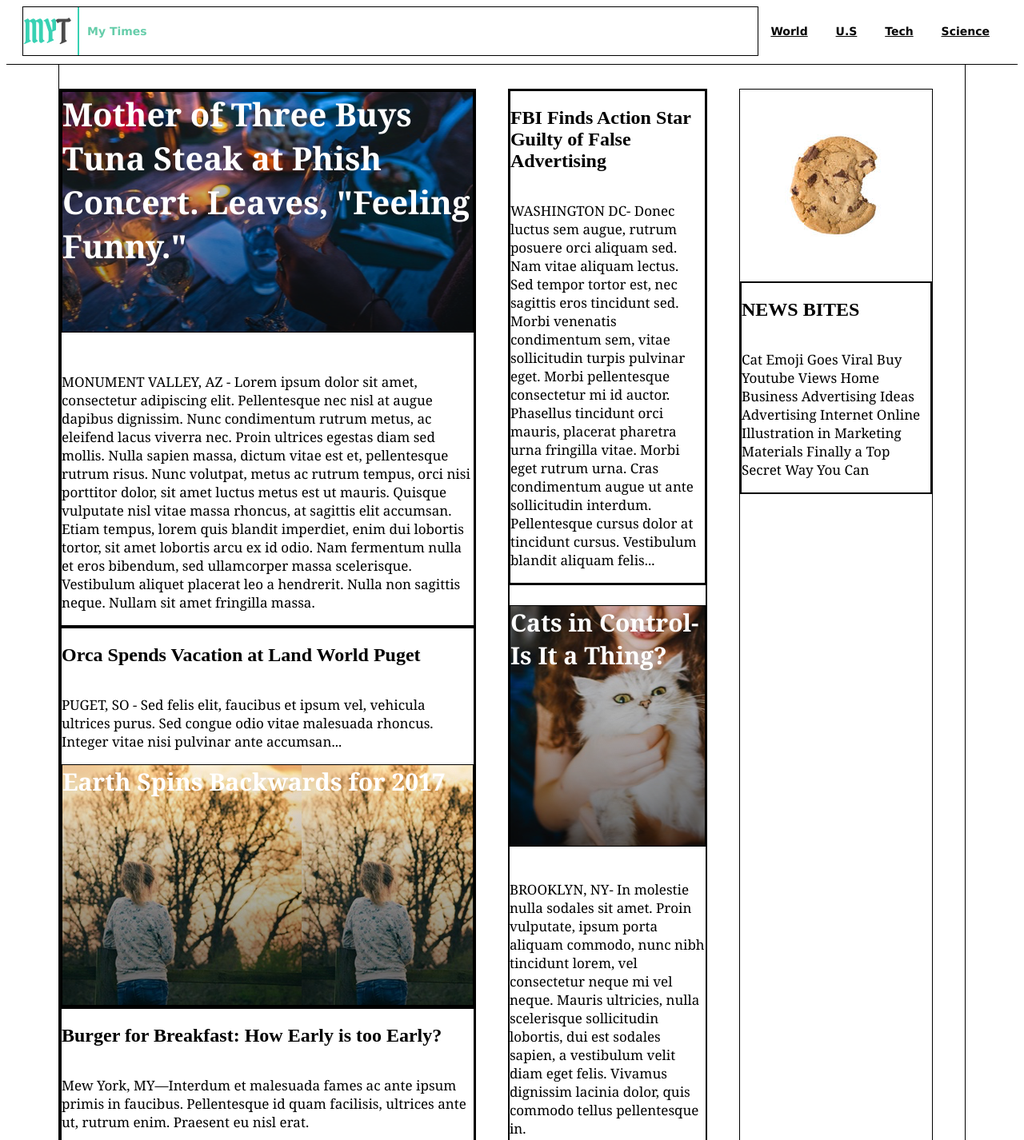
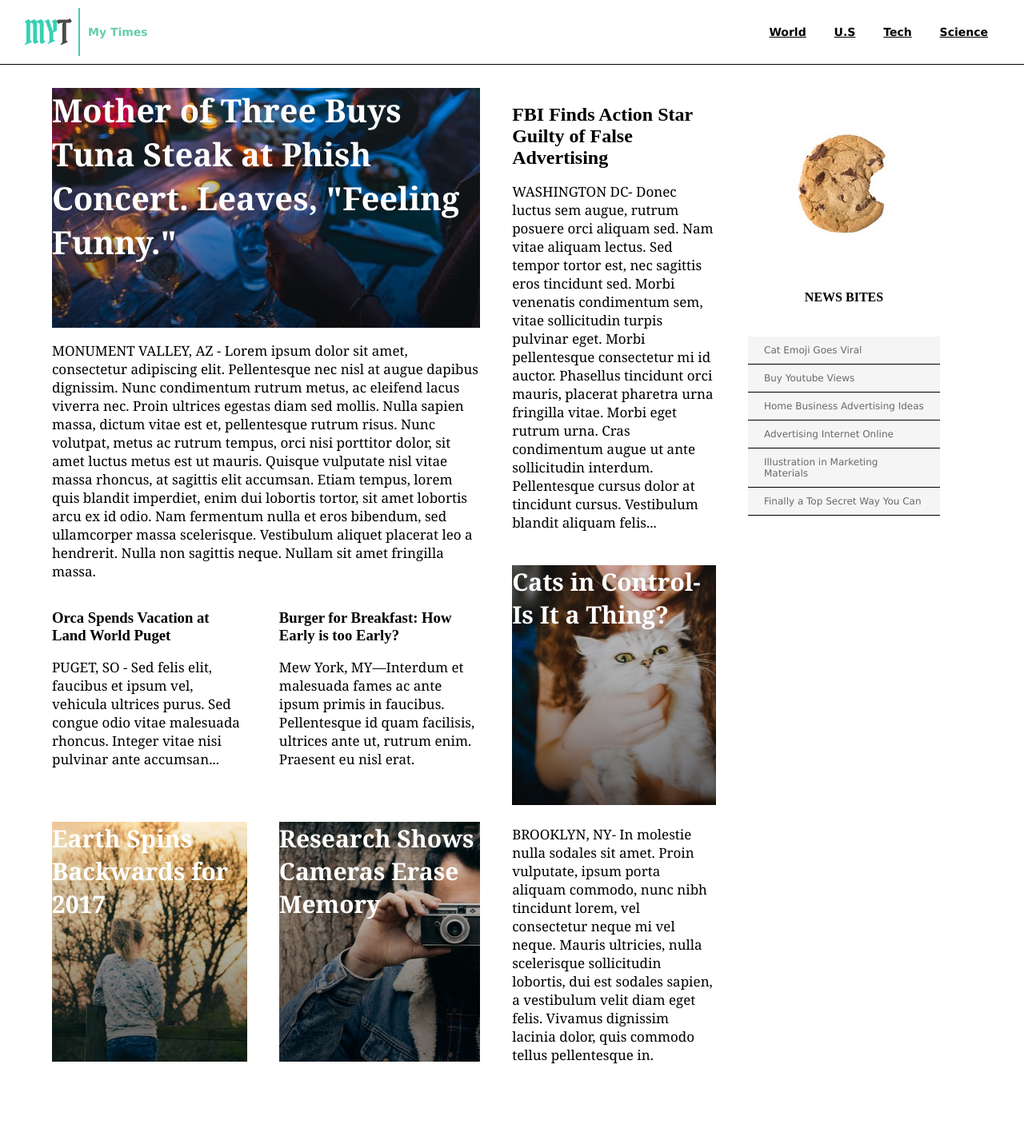
Before and after one commit to ainteasybeingcheesy/mytimes, a plain HTML site: page index.html in a window 1280 px wide. Shown: the top 1426 px of the page at 80% size. After the commit the page ends 1353 px from the top, so only its background shows below. Drawn offline with Linux system fonts and the light colour scheme.

Commit message:
Step 6 completed

```diff
--- a/index.html
+++ b/index.html
@@ -51,6 +51,7 @@
          </p>
        </article>
 
+       <section>
        <article class="fallseason">
          <h1>
            Orca Spends Vacation at Land World Puget
@@ -78,6 +79,8 @@
            Research Shows Cameras Erase Memory
          </h2>
        </article>
+       </section>
+
      </div>
 
 
@@ -120,11 +123,26 @@
          <h1>
            NEWS BITES
          </h1>
-         <p>
-           Cat Emoji Goes Viral Buy Youtube Views Home Business Advertising Ideas
-           Advertising Internet Online Illustration in Marketing Materials Finally
-           a Top Secret Way You Can
-         </p>
+         <ul>
+           <li>
+             Cat Emoji Goes Viral
+           </li>
+           <li>
+             Buy Youtube Views
+           </li>
+           <li>
+             Home Business Advertising Ideas
+           </li>
+           <li>
+             Advertising Internet Online
+           </li>
+           <li>
+             Illustration in Marketing Materials
+           </li>
+           <li>
+             Finally a Top Secret Way You Can
+           </li>
+         </ul>
        </article>
      </div>
 
--- a/resources/style.css
+++ b/resources/style.css
@@ -6,10 +6,16 @@ header {
   color: MediumAquamarine;
   justify-content: space-between;
   align-items: center;
-  padding-left: 20px;
-  padding-right: 20px;
   border-bottom: 1px solid black;
-  padding-bottom: 10px;
+  position: fixed;
+  width: 100%;
+  background-color: white;
+  height: 80px;
+  top: 0;
+}
+
+body {
+  margin: 0;
 }
 
 a {
@@ -23,8 +29,9 @@ a:visited {
 .logo {
   display: flex;
   align-items: center;
-  border: 1px solid black;
+  /* border: 1px solid black; */
   flex-grow: 1;
+  margin-left: 30px;
 }
 
 .logo span {
@@ -35,23 +42,27 @@ nav span {
   padding: 15px;
 }
 
+nav {
+  margin-right: 30px;
+}
+
 .column.large {
   width: 630px;
   margin-right: 40px;
-  border: 1px solid black;
+  /* border: 1px solid black; */
   align-items: flex-start;
 }
 
 .column.medium {
   width: 300px;
   margin-right: 40px;
-  border: 1px solid black;
+  /* border: 1px solid black; */
 }
 
 .column.small {
   display: flex;
   width: 240px;
-  border: 1px solid black;
+  /* border: 1px solid black; */
   align-items: center;
   margin-right: 40px;
   flex-direction: column;
@@ -62,20 +73,21 @@ main {
   display: flex;
   justify-content: center;
   padding-top: 30px;
-  border: 1px solid black;
+  /* border: 1px solid black; */
   border-top: 0;
   margin-left: 65px;
   margin-right: 65px;
+  margin-top: 80px;
 }
 
 .mainstory {
-  border: 2px solid black;
+  /* border: 2px solid black; */
   display: flex;
   flex-direction: column;
 }
 
 .mainstory h1 {
-  border: 1px solid black;
+  /* border: 1px solid black; */
   background-image: url("./images/style.png");
   font-family: Georgia;
   font-weight: bold;
@@ -83,57 +95,71 @@ main {
   color: white;
   height: 300px;
   margin-top: 0;
+  margin-bottom: 0;
 }
 
 .fallseason {
-  border: 2px solid black;
+  /* border: 2px solid black; */
   display: inline-flex;
   flex-direction: column;
+  margin-right: 20px;
+}
+
+.fallseason h1 {
+  margin-bottom: 0;
 }
 
 .fallseason h2 {
-  border: 1px solid black;
+  /* border: 1px solid black; */
   background-image: url("./images/fallseason.png");
   font-family: Georgia;
   font-weight: bold;
   font-size: 30px;
   color: white;
   height: 300px;
-  margin: 0;
-
+  margin-top: 50px;
 }
 
 .cameraman {
-  border: 2px solid black;
+  /* border: 2px solid black; */
   display: inline-flex;
   flex-direction: column;
+  margin-left: 20px;
+}
+
+.cameraman h1 {
+  margin-bottom: 0;
 }
 
 .cameraman h2 {
-  border: 1px solid black;
+  /* border: 1px solid black; */
   background-image: url("./images/cameraman.png");
   font-family: Georgia;
   font-weight: bold;
   font-size: 30px;
   color: white;
   height: 300px;
-  margin: 0;
+  margin-top: 50px;
 }
 
 .fbi {
-  border: 2px solid black;
+  /* border: 2px solid black; */
   display: flex;
   flex-direction: column;
 }
 
+.fbi h1 {
+  margin-bottom: 0;
+}
+
 .catceo {
-  border: 1px solid black;
+  /* border: 1px solid black; */
   display: flex;
   flex-direction: column;
 }
 
 .catceo h1 {
-  border: 1px solid black;
+  /* border: 1px solid black; */
   background-image: url("./images/catceo.png");
   font-family: Georgia;
   font-weight: bold;
@@ -142,10 +168,39 @@ main {
   height: 300px;
 }
 
+.catceo p {
+  margin-top: 0;
+}
+
 .newsbites {
   display: flex;
-  border: 2px solid black;
+  /* border: 2px solid black; */
   flex-direction: column;
+}
+
+.newsbites h1 {
+  margin-bottom: 40px;
+  font-size: 16px;
+  font-weight: bold;
+  text-align: center;
+}
+
+.newsbites ul {
+  list-style: none;
+  padding-left: 0;
+  margin: 0px;
+  background-color: WhiteSmoke;
+  font-family: Verdana;
+  font-size: 12px;
+  color: DimGray;
+
+}
+
+.newsbites ul li {
+  /* border-top: 1px solid black; */
+  border-bottom: 1px solid black;
+  padding: 10px 20px;
+
 }
 
 main p {
@@ -153,3 +208,9 @@ main p {
   font-size: 17px;
   color: black;
 }
+
+.column.large section {
+  display: flex;
+  flex-direction: row;
+  justify-content: space-between;
+}
```
